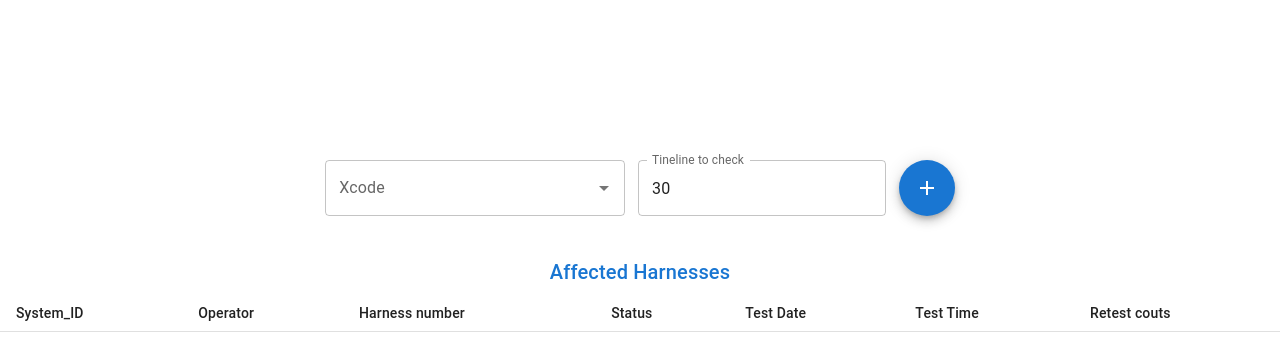
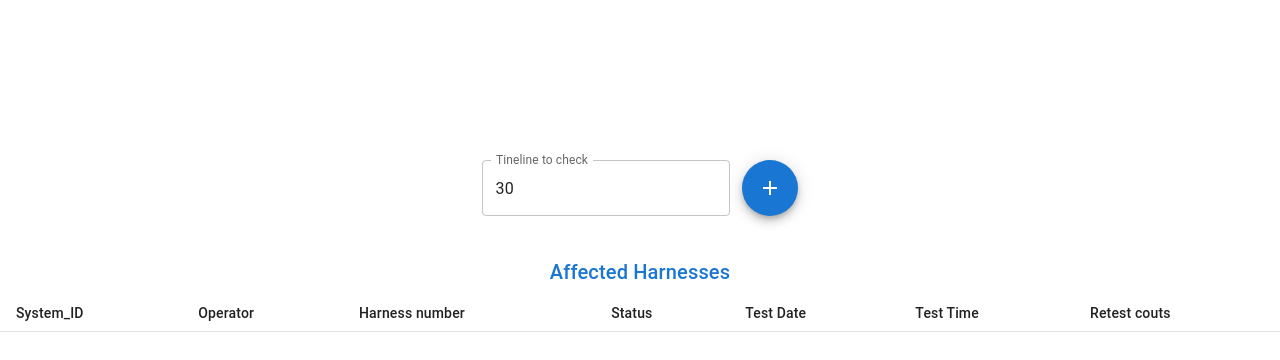
Before and after one commit to Oddisey000/test-system-error-tracker, a React (Create React App) app: page / in a window 1280 px wide. Shown: the top 360 px of the page. Built offline with nearby package versions, Linux system fonts and the light colour scheme.

Commit message:
Need to fix apearance of Autocomplete selection field

```diff
--- a/src/components/lookup/lookup.component.jsx
+++ b/src/components/lookup/lookup.component.jsx
@@ -11,12 +11,16 @@ import { setHarnessListAction, setXcodeListAction } from '../../redux/app-reduce
 let selectionList = [];
 
 const LookupComponent = ({ appReducer, setHarnessListAction, setXcodeListAction }) => {
-  React.useEffect(() => {});
+  React.useEffect(() => {
+    PopulateXcodeList()
+  }, []);
   const [, forceUpdate] = React.useReducer(x => x + 1, 0);
 
   const PopulateXcodeList = () => {
-    if (appReducer.xcodeList < 1) {
+    if (!appReducer.xcodeList.length) {
       setXcodeListAction(`${appReducer.API_url}getxcodes`)
+    } else {
+      document.getElementById('xcode-selected-value').style.display = 'block'
     }
   }
 
@@ -28,6 +32,20 @@ const LookupComponent = ({ appReducer, setHarnessListAction, setXcodeListAction
     } else {
       setHarnessListAction(`${appReducer.API_url}getharnesslist?interval=${timeLine}&xcode=${selectedXcode}`)
     }
+  };
+
+  const AutocompleteJSX = () => {
+
+    return(
+      <Autocomplete
+        className='lookup-elements-space-between'
+        disablePortal
+        id="xcode-selected-value"
+        options={appReducer.xcodeList}
+        sx={{ width: 300, display: 'none' }}
+        renderInput={(params) => <TextField {...params} label="Xcode" />}
+      />
+    )
   };
 
   /*const GetXcodes = () => {
@@ -55,15 +73,7 @@ const LookupComponent = ({ appReducer, setHarnessListAction, setXcodeListAction
     <FormControl fullWidth>
       <Grid container direction={"column"} spacing={4}>
         <Grid id="lookup-elements-fields" item>
-          <Autocomplete
-            className='lookup-elements-space-between'
-            disablePortal
-            id="xcode-selected-value"
-            options={appReducer.xcodeList}
-            sx={{ width: 300 }}
-            onFocus={PopulateXcodeList}
-            renderInput={(params) => <TextField {...params} label="Xcode" />}
-          />
+          <AutocompleteJSX />
           <TextField
             sx={{marginRight: '1vw'}}
             id="outlined-number"
--- a/src/redux/app-reducer/app-reducer.utils.js
+++ b/src/redux/app-reducer/app-reducer.utils.js
@@ -38,6 +38,5 @@ export const setXcodeList = (request) => {
     selectionList.push(dataObj)
   }, 2000);
 
-  console.log(selectionList)
   return selectionList
 };
```
